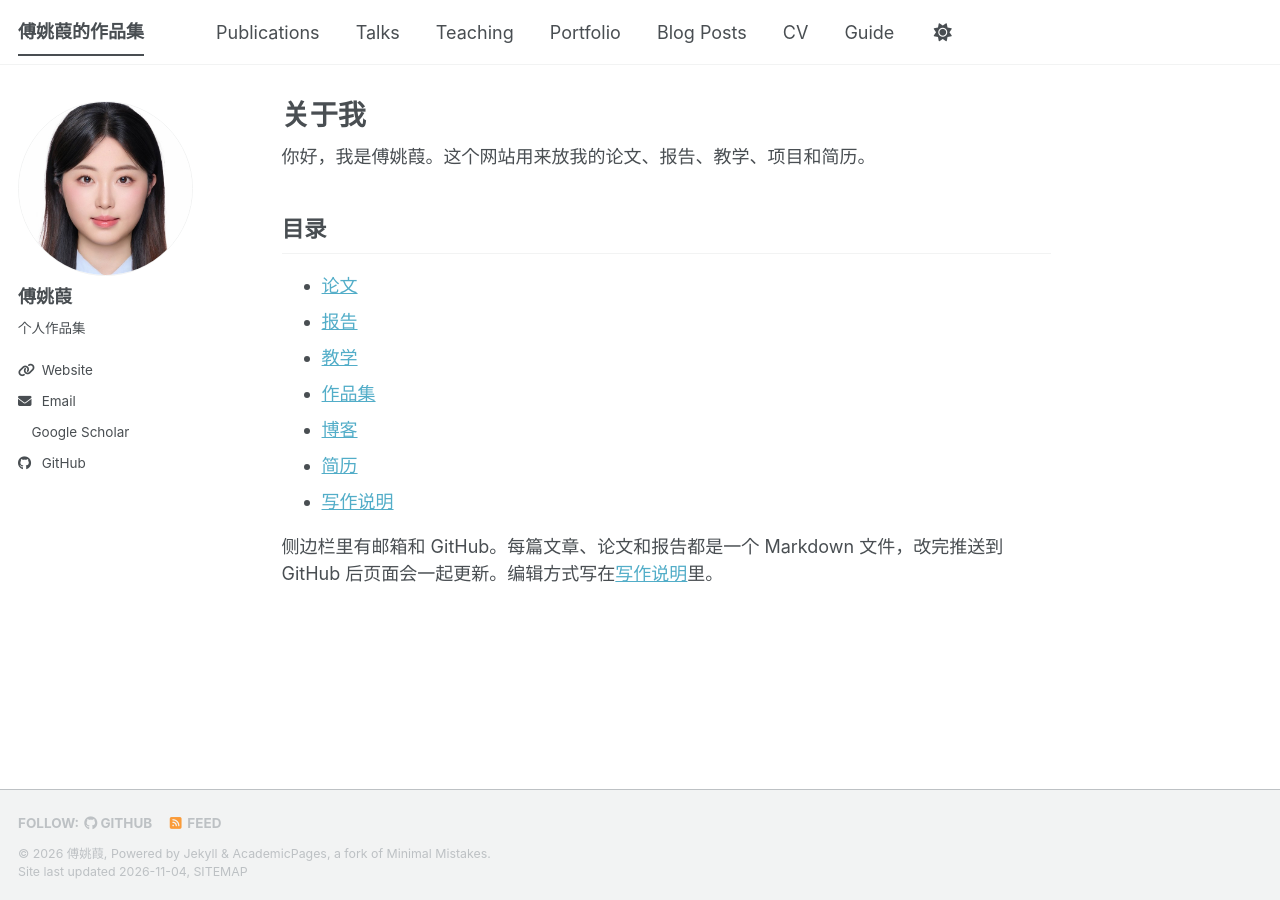
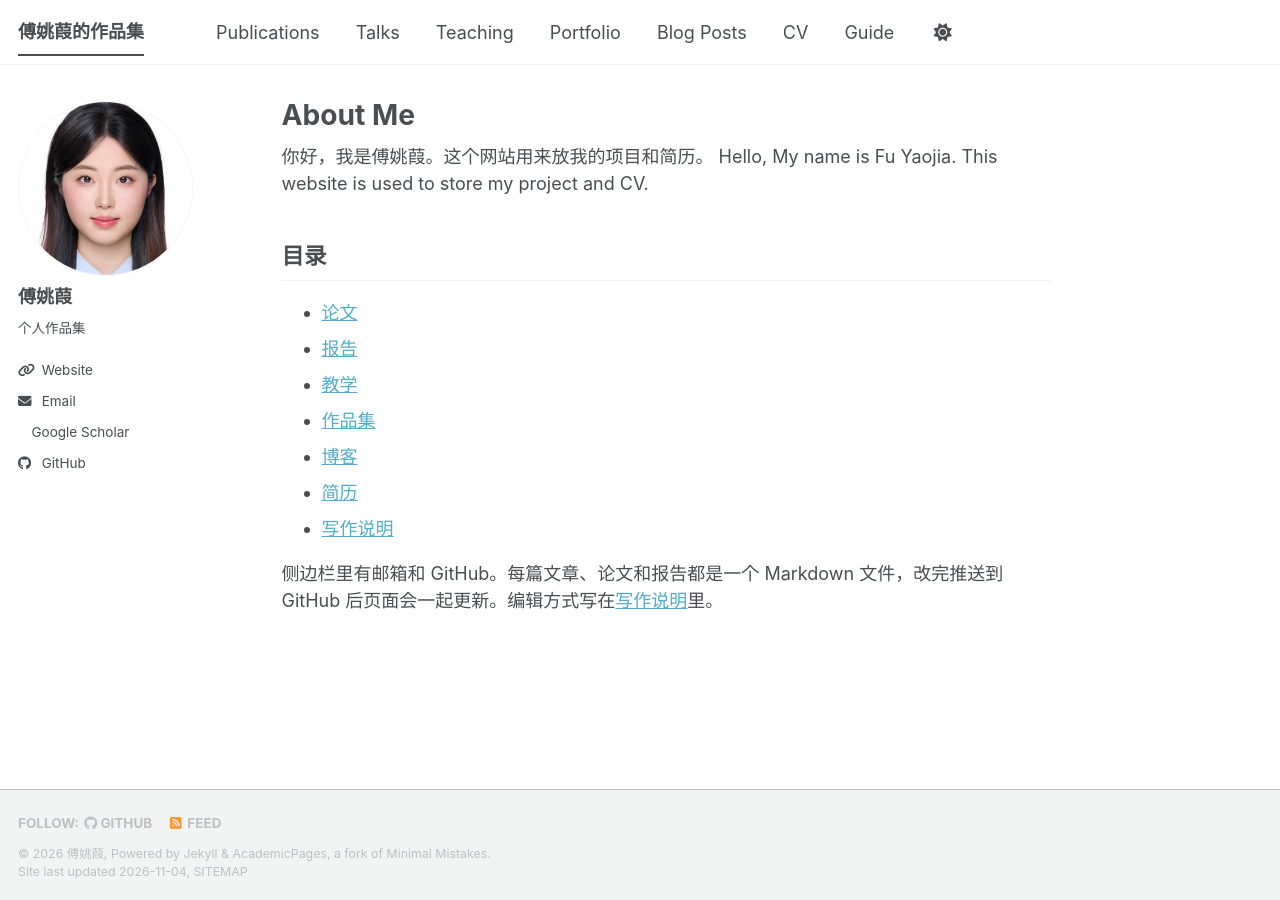
Before and after one commit to sooophia520/sooophia520, a Jekyll site: the page built from _pages/about.md, in a window 1280 px wide. Built offline with Jekyll 4.4.1, drawn with Linux system fonts in a browser that asks for light colours; a script bundle is joined from its source files by our own code; a style sheet for code colours, icons or effects is not loaded.

Commit message:
Update about.md

```diff
--- a/_pages/about.md
+++ b/_pages/about.md
@@ -1,13 +1,14 @@
 ---
 permalink: /
-title: "关于我"
+title: "About Me"
 author_profile: true
 redirect_from:
   - /about/
   - /about.html
 ---
 
-你好，我是傅姚葭。这个网站用来放我的论文、报告、教学、项目和简历。
+你好，我是傅姚葭。这个网站用来放我的项目和简历。
+Hello, My name is Fu Yaojia. This website is used to store my project and CV.
 
 ## 目录
 
```
